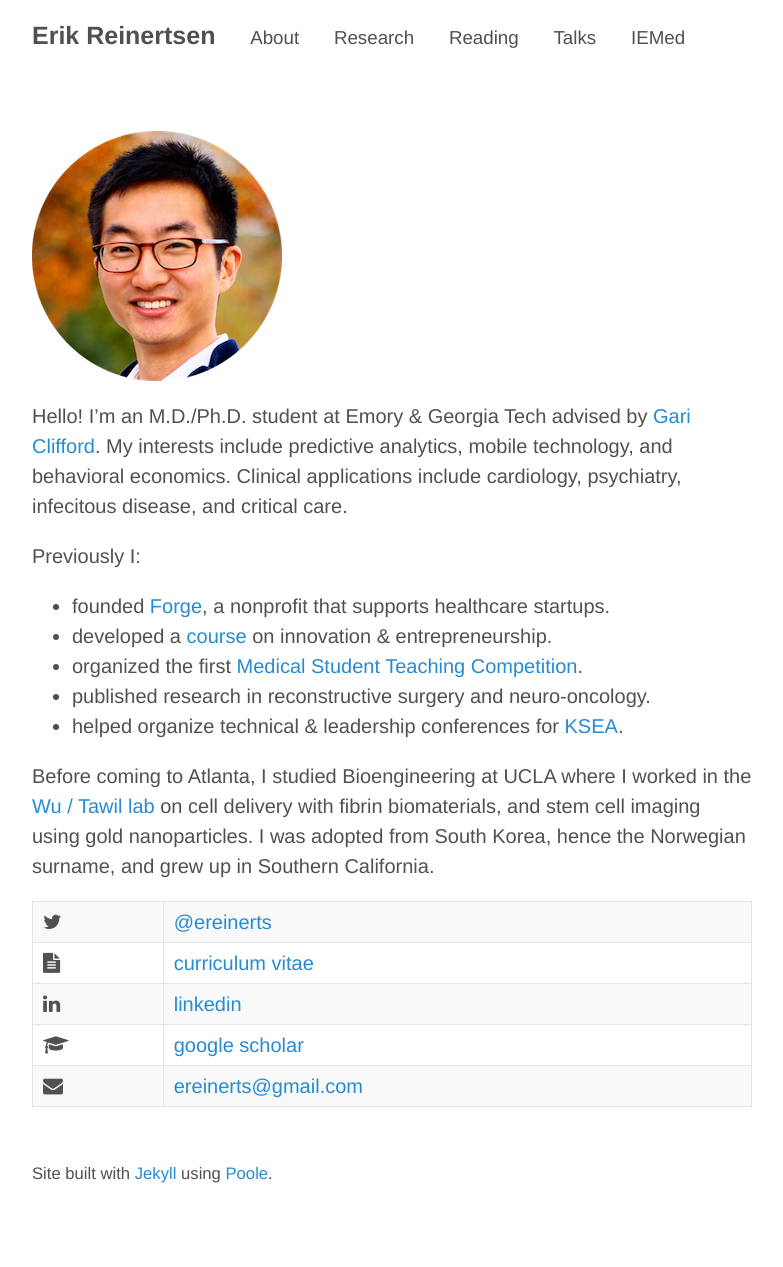
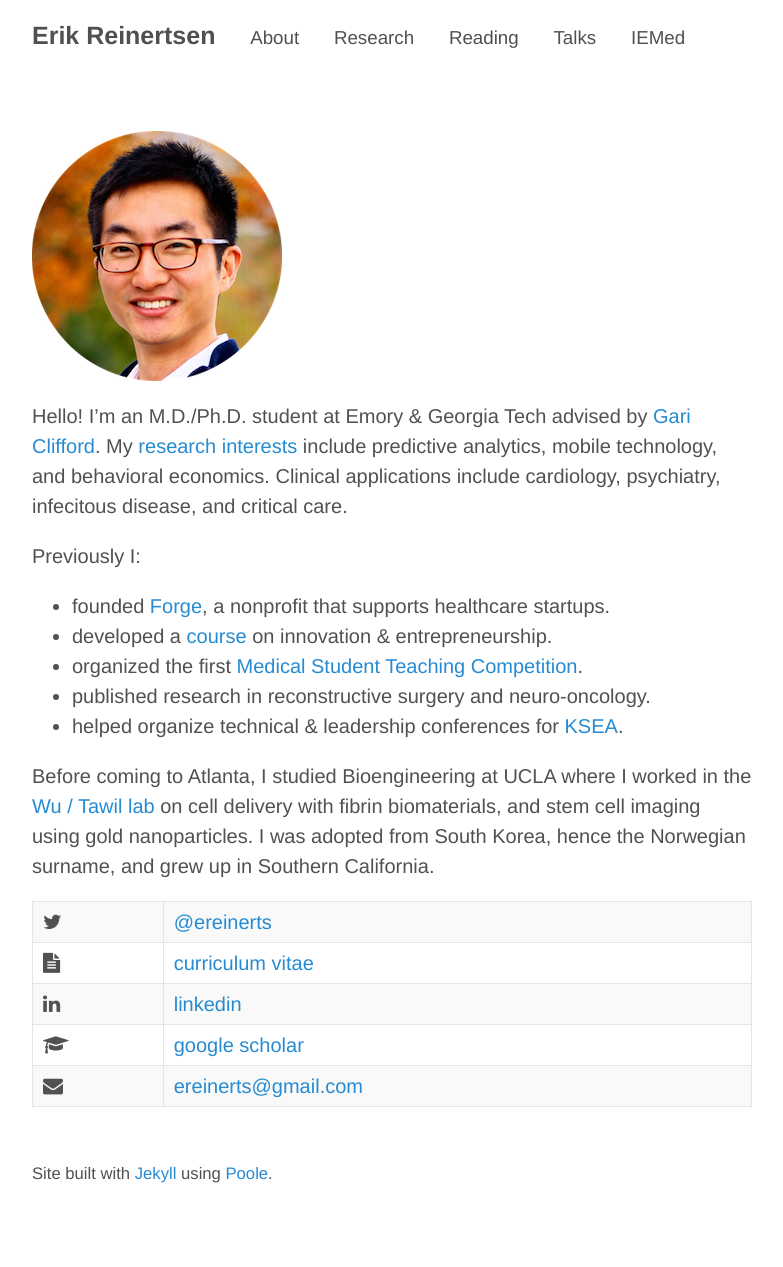
Before and after one commit to erikr/erikr.github.io, a Jekyll site: the page built from about.md, in a window 1280 px wide. Shown: the whole page, without its empty margins (248-1031 px from the left). Built offline with Jekyll 4.4.1, drawn with Linux system fonts in a browser that asks for light colours; nearby versions of some CDN libraries.

Commit message:
updated about

```diff
--- a/about.md
+++ b/about.md
@@ -6,7 +6,7 @@
 
 <img src="/images/erik.png">
 
-Hello! I'm an M.D./Ph.D. student at Emory & Georgia Tech advised by [Gari Clifford](http://gdclifford.info/gari). My interests include predictive analytics, mobile technology, and behavioral economics. Clinical applications include cardiology, psychiatry, infecitous disease, and critical care.
+Hello! I'm an M.D./Ph.D. student at Emory & Georgia Tech advised by [Gari Clifford](http://gdclifford.info/gari). My [research interests](http://erikreinertsen.com/research) include predictive analytics, mobile technology, and behavioral economics. Clinical applications include cardiology, psychiatry, infecitous disease, and critical care.
 
 Previously I:
 
```
